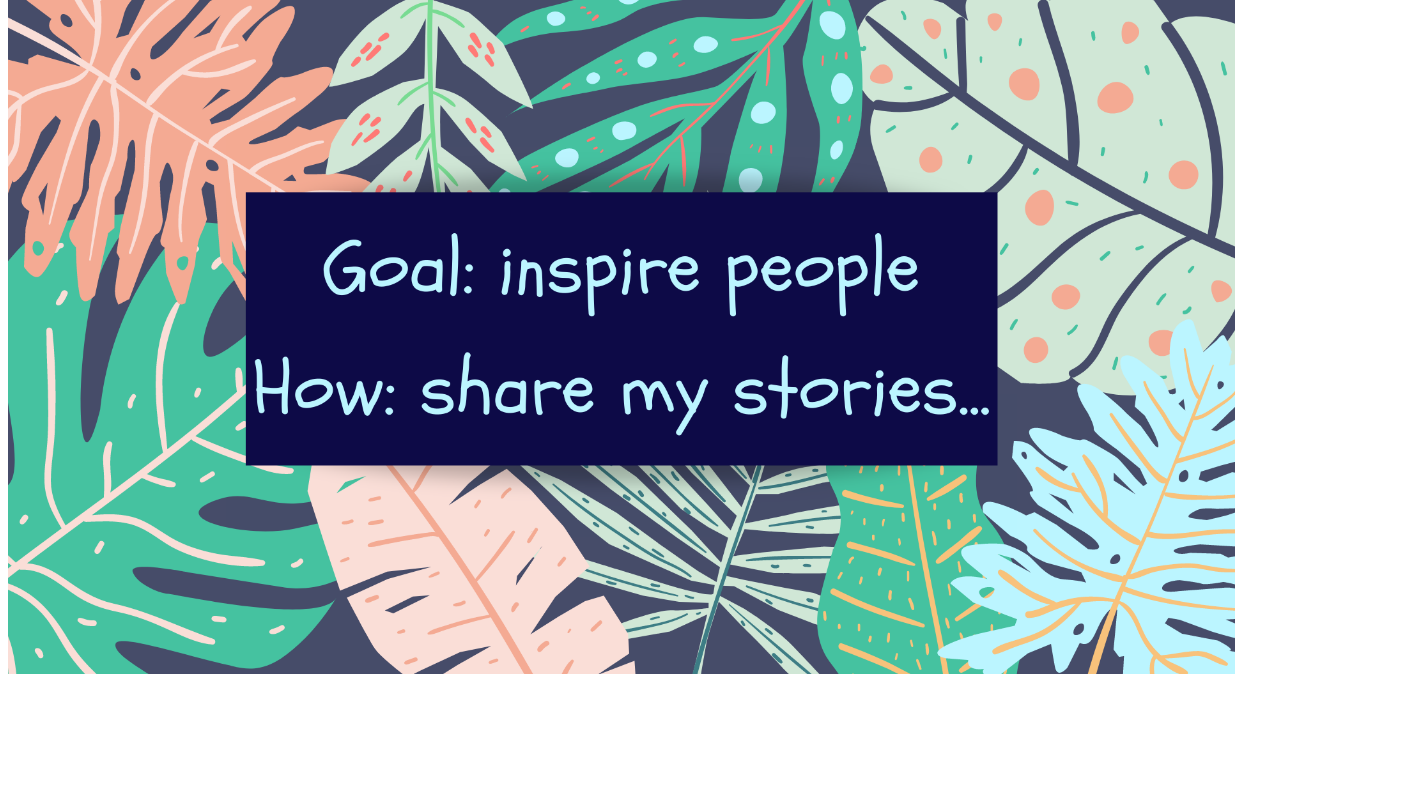
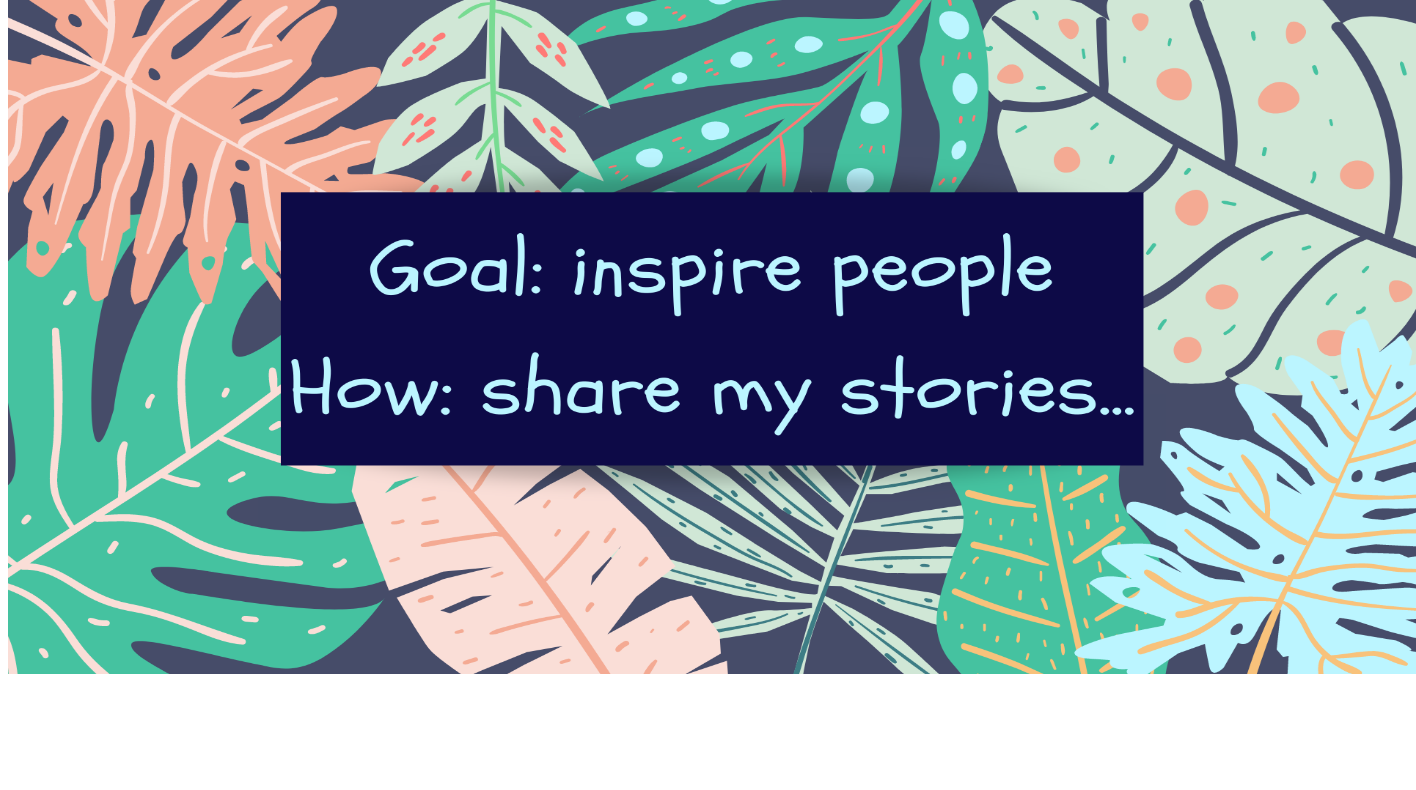
Before and after one commit to ThanosGisela/MyPortfolio, a plain HTML site: page index.html in a window 1280 px wide. Shown: the part 124-914 px from the top of the page, 1416 px wide, since content can reach past the window. Drawn offline with Linux system fonts and the light colour scheme.

Commit message:
Update index.html

```diff
--- a/index.html
+++ b/index.html
@@ -25,7 +25,7 @@
 
         </div>
       <div class="bckgrnd">
-        <img src="bckgrnd.png"; height="690px"; width="auto">
+        <img src="bckgrnd.png"; height="690px"; width="1408">
         <a name="home">
 
     </div>
```
